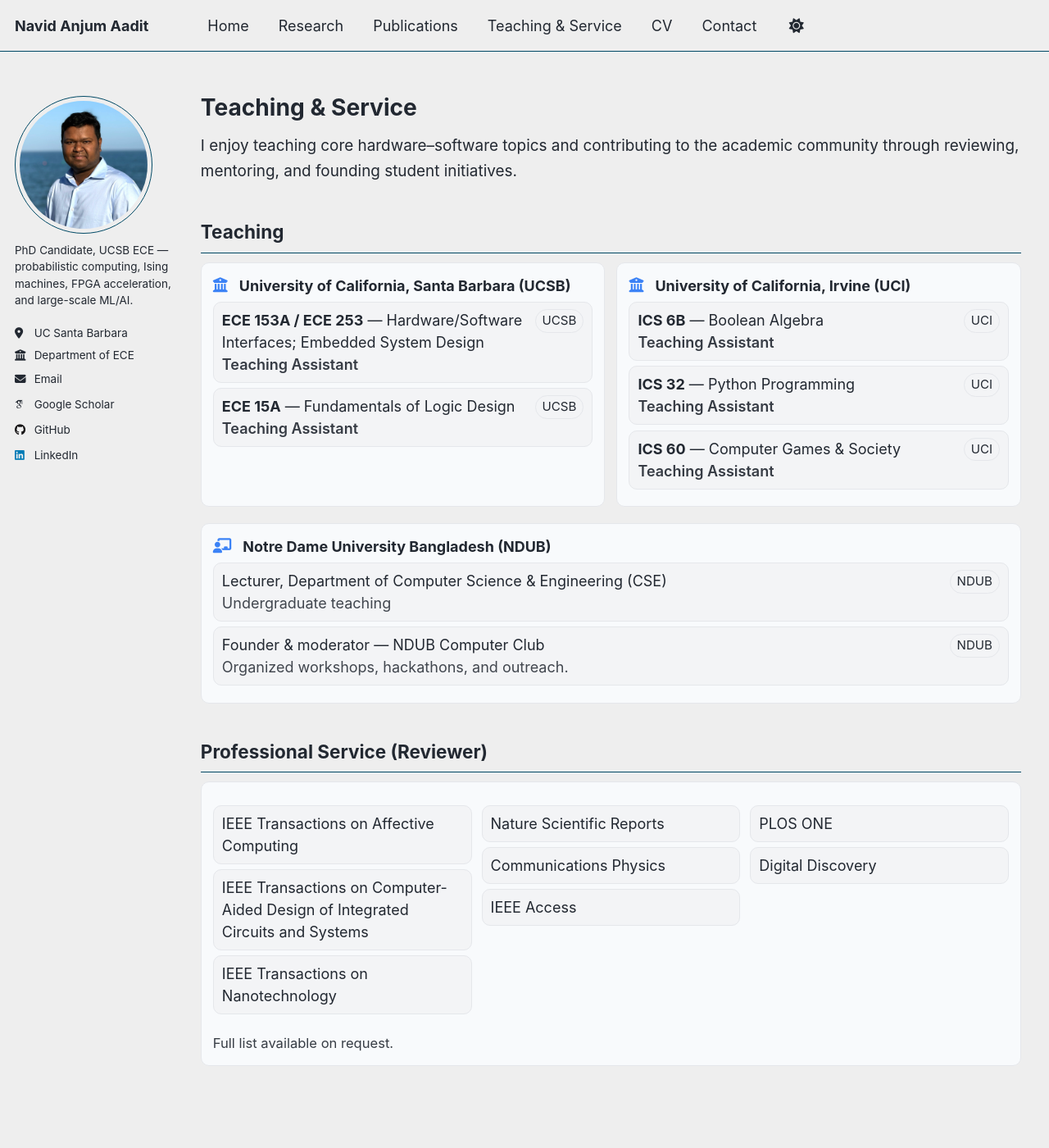
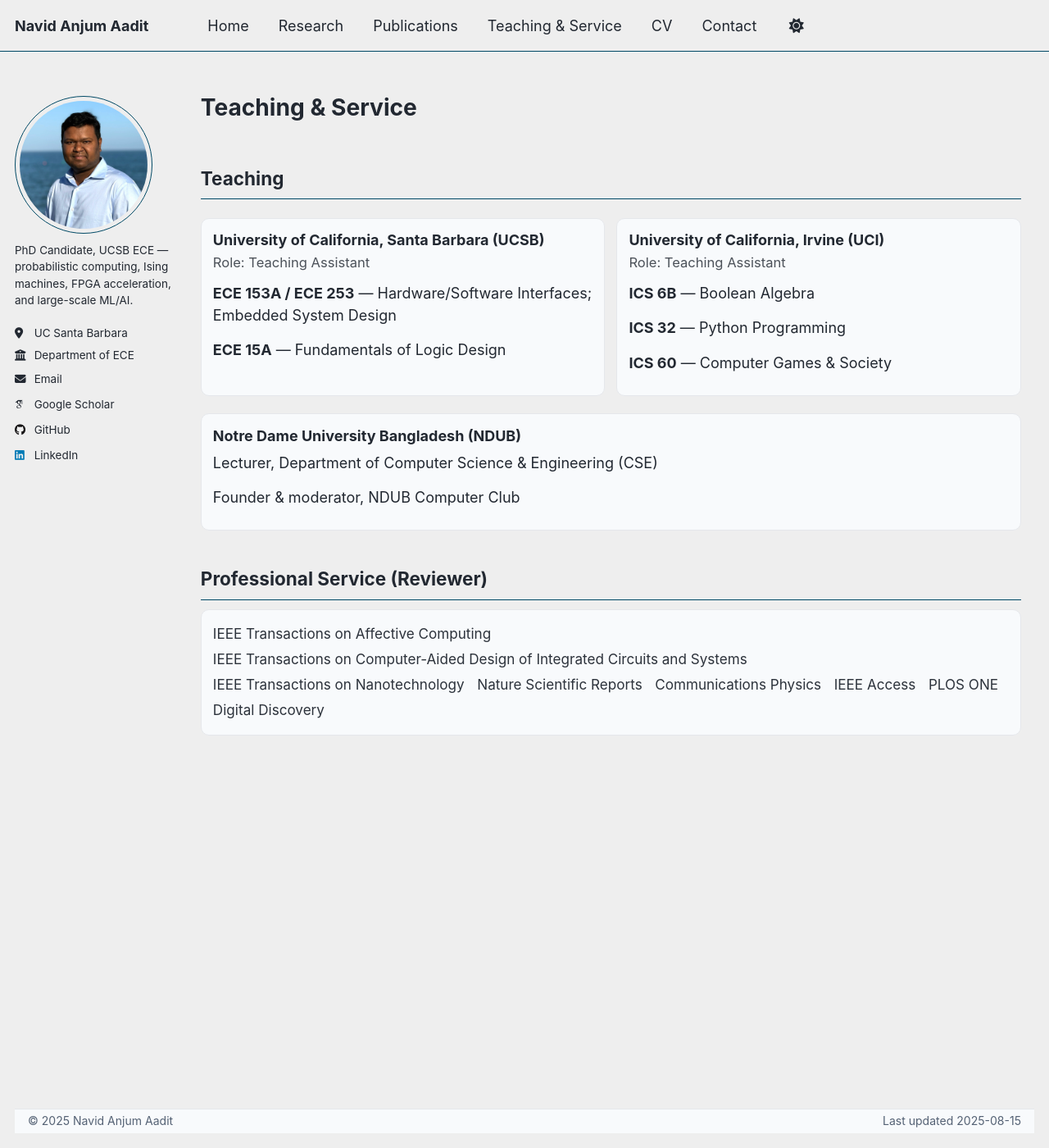
Before and after one commit to navidaadit/navidaadit.github.io, a Jekyll site: the page built from _pages/teaching-service.md, in a window 1280 px wide and 1400 px high. Shown: the whole window at 82% size. Built offline with Jekyll 4.4.1, drawn with Linux system fonts in a browser that asks for light colours; some web fonts are replaced.

Commit message:
Update teaching-service.md

```diff
--- a/_pages/teaching-service.md
+++ b/_pages/teaching-service.md
@@ -5,121 +5,59 @@ title: "Teaching & Service"
 author_profile: true
 ---
 
-<!-- Page-scoped styles -->
+<!-- Minimal, clean styling just for this page -->
 <style>
-.lead {font-size:1.05rem;line-height:1.65;margin:.15rem 0 1rem;}
-.grid-2{display:grid;grid-template-columns:repeat(2,minmax(0,1fr));gap:14px;margin:.6rem 0 1.1rem;}
-.grid-3{display:grid;grid-template-columns:repeat(3,minmax(0,1fr));gap:12px;margin:.4rem 0 .9rem;}
-.card{border:1px solid var(--footer-border,#e5e7eb);background:var(--footer-bg,#f8fafc);border-radius:10px;padding:14px;}
-.school{display:flex;align-items:center;gap:8px;margin-bottom:.25rem;font-weight:700}
-.course-list{list-style:none;padding:0;margin:.25rem 0 0 0}
-.course-item{display:flex;gap:10px;align-items:flex-start;padding:8px 10px;border:1px solid var(--tag-border,#e5e7eb);background:var(--tag-bg,#f3f4f6);border-radius:10px;margin:.35rem 0}
-.badge{display:inline-block;font-size:.84rem;padding:2px 8px;border-radius:999px;border:1px solid var(--tag-border,#e5e7eb);background:var(--tag-bg,#f3f4f6);margin-left:auto;white-space:nowrap}
-.role{font-weight:600;opacity:.9}
-.role--plain{font-weight:400;opacity:.85}  /* non-bold variant for NDUB roles */
-.small-note{font-size:.92rem;opacity:.9;margin-top:.6rem}
-@media (max-width:980px){.grid-2,.grid-3{grid-template-columns:1fr}}
+.section{border:1px solid var(--footer-border,#e5e7eb);background:var(--footer-bg,#f8fafc);border-radius:10px;padding:14px;margin:.6rem 0}
+.section h3{margin:.1rem 0 .25rem}
+.role-line{font-size:.92rem;opacity:.8;margin:.1rem 0 .4rem}
+.list{list-style:none;padding:0;margin:.25rem 0}
+.list li{padding:.18rem 0}
+.columns{display:grid;grid-template-columns:repeat(2,minmax(0,1fr));gap:14px}
+@media (max-width:980px){.columns{grid-template-columns:1fr}}
+.inline{margin:.2rem 0;font-size:.95rem}
+.inline span{display:inline-block;margin:.15rem .6rem .15rem 0;opacity:.95}
 </style>
-
-<div class="lead">
-I enjoy teaching core hardware–software topics and contributing to the academic community through reviewing, mentoring, and founding student initiatives.
-</div>
 
 ## Teaching
 
-<div class="grid-2">
-  <div class="card">
-    <div class="school"><i class="fas fa-university"></i> University of California, Santa Barbara (UCSB)</div>
-    <ul class="course-list">
-      <li class="course-item">
-        <div>
-          <div><strong>ECE 153A / ECE 253</strong> — Hardware/Software Interfaces; Embedded System Design</div>
-          <div class="role">Teaching Assistant</div>
-        </div>
-        <span class="badge">UCSB</span>
-      </li>
-      <li class="course-item">
-        <div>
-          <div><strong>ECE 15A</strong> — Fundamentals of Logic Design</div>
-          <div class="role">Teaching Assistant</div>
-        </div>
-        <span class="badge">UCSB</span>
-      </li>
+<div class="columns">
+  <div class="section">
+    <h3>University of California, Santa Barbara (UCSB)</h3>
+    <div class="role-line">Role: Teaching Assistant</div>
+    <ul class="list">
+      <li><strong>ECE 153A / ECE 253</strong> — Hardware/Software Interfaces; Embedded System Design</li>
+      <li><strong>ECE 15A</strong> — Fundamentals of Logic Design</li>
     </ul>
   </div>
 
-  <div class="card">
-    <div class="school"><i class="fas fa-university"></i> University of California, Irvine (UCI)</div>
-    <ul class="course-list">
-      <li class="course-item">
-        <div>
-          <div><strong>ICS 6B</strong> — Boolean Algebra</div>
-          <div class="role">Teaching Assistant</div>
-        </div>
-        <span class="badge">UCI</span>
-      </li>
-      <li class="course-item">
-        <div>
-          <div><strong>ICS 32</strong> — Python Programming</div>
-          <div class="role">Teaching Assistant</div>
-        </div>
-        <span class="badge">UCI</span>
-      </li>
-      <li class="course-item">
-        <div>
-          <div><strong>ICS 60</strong> — Computer Games &amp; Society</div>
-          <div class="role">Teaching Assistant</div>
-        </div>
-        <span class="badge">UCI</span>
-      </li>
+  <div class="section">
+    <h3>University of California, Irvine (UCI)</h3>
+    <div class="role-line">Role: Teaching Assistant</div>
+    <ul class="list">
+      <li><strong>ICS 6B</strong> — Boolean Algebra</li>
+      <li><strong>ICS 32</strong> — Python Programming</li>
+      <li><strong>ICS 60</strong> — Computer Games &amp; Society</li>
     </ul>
   </div>
 </div>
 
-<div class="card">
-  <div class="school"><i class="fas fa-chalkboard-teacher"></i> Notre Dame University Bangladesh (NDUB)</div>
-  <ul class="course-list">
-    <li class="course-item">
-      <div>
-        <div>Lecturer, Department of Computer Science &amp; Engineering (CSE)</div>
-        <div class="role role--plain">Undergraduate teaching</div>
-      </div>
-      <span class="badge">NDUB</span>
-    </li>
-    <li class="course-item">
-      <div>
-        <div>Founder &amp; moderator — NDUB Computer Club</div>
-        <div class="role role--plain">Organized workshops, hackathons, and outreach.</div>
-      </div>
-      <span class="badge">NDUB</span>
-    </li>
+<div class="section">
+  <h3>Notre Dame University Bangladesh (NDUB)</h3>
+  <ul class="list">
+    <li>Lecturer, Department of Computer Science &amp; Engineering (CSE)</li>
+    <li>Founder &amp; moderator, NDUB Computer Club</li>
   </ul>
 </div>
 
 ## Professional Service (Reviewer)
 
-<div class="card">
-  <div class="grid-3">
-    <div>
-      <ul class="course-list">
-        <li class="course-item">IEEE Transactions on Affective Computing</li>
-        <li class="course-item">IEEE Transactions on Computer-Aided Design of Integrated Circuits and Systems</li>
-        <li class="course-item">IEEE Transactions on Nanotechnology</li>
-      </ul>
-    </div>
-    <div>
-      <ul class="course-list">
-        <li class="course-item">Nature Scientific Reports</li>
-        <li class="course-item">Communications Physics</li>
-        <li class="course-item">IEEE Access</li>
-      </ul>
-    </div>
-    <div>
-      <ul class="course-list">
-        <li class="course-item">PLOS ONE</li>
-        <li class="course-item">Digital Discovery</li>
-      </ul>
-    </div>
-  </div>
-  <div class="small-note">Full list available on request.</div>
+<div class="section inline">
+  <span>IEEE Transactions on Affective Computing</span>
+  <span>IEEE Transactions on Computer-Aided Design of Integrated Circuits and Systems</span>
+  <span>IEEE Transactions on Nanotechnology</span>
+  <span>Nature Scientific Reports</span>
+  <span>Communications Physics</span>
+  <span>IEEE Access</span>
+  <span>PLOS ONE</span>
+  <span>Digital Discovery</span>
 </div>
```
